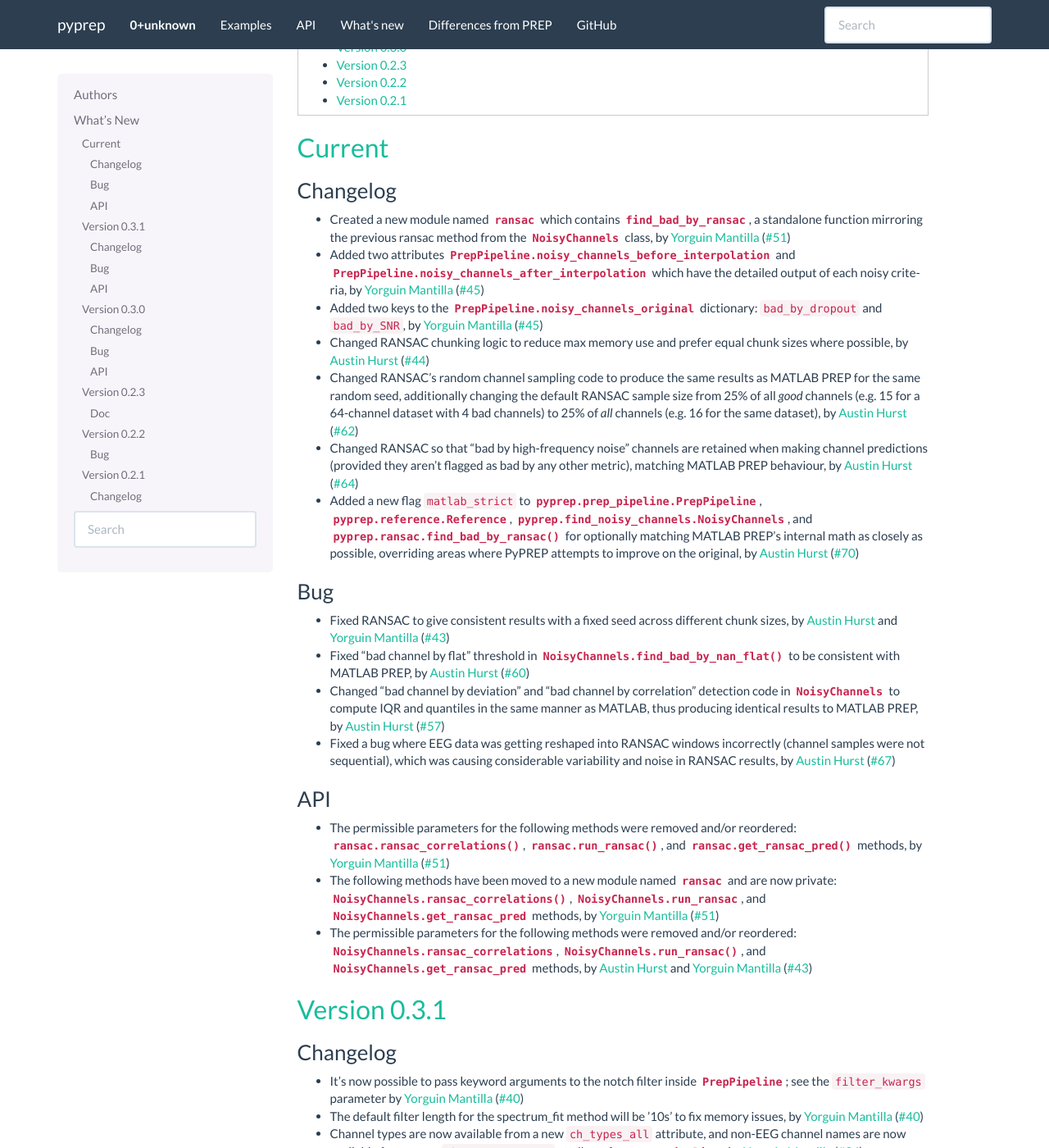
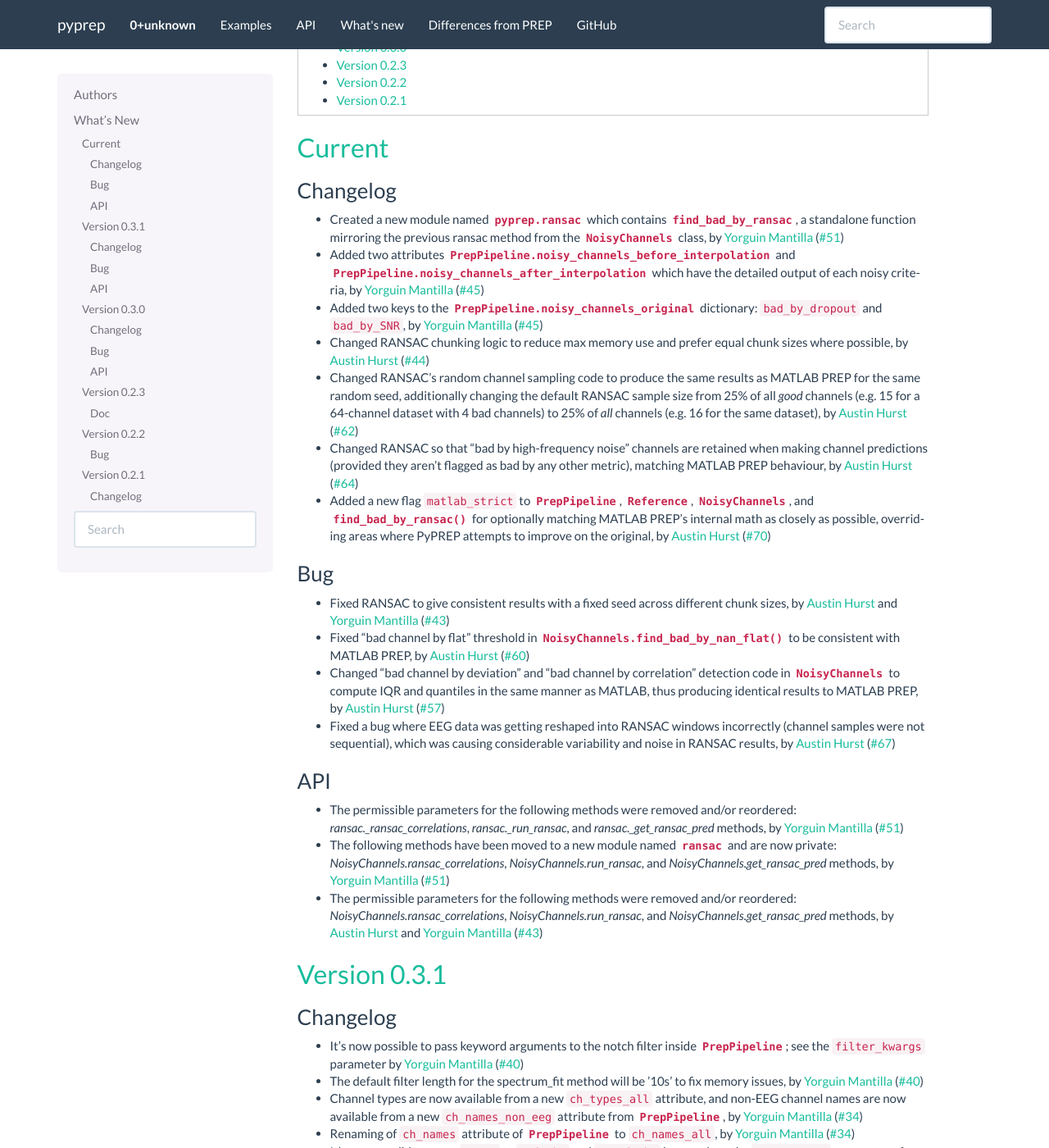
Before and after one commit to sappelhoff/pyprep, a Sphinx documentation site: the page built from docs/whats_new.rst, in a window 1280 px wide and 1400 px high, scrolled down 470 px. Shown: the whole window at 82% size. Built offline with Sphinx 7.4.7, drawn with Linux system fonts in a browser that asks for light colours; some of the changed text lies outside the part shown.

Commit message:
Fix python API reference linking

```diff
--- a/docs/whats_new.rst
+++ b/docs/whats_new.rst
@@ -33,13 +33,13 @@
 
 Changelog
 ~~~~~~~~~
-- Created a new module named :mod:`ransac` which contains :func:`find_bad_by_ransac <ransac.find_bad_by_ransac>`,  a standalone function mirroring the previous ransac method from the :class:`NoisyChannels` class, by `Yorguin Mantilla`_ (:gh:`51`)
-- Added two attributes :attr:`PrepPipeline.noisy_channels_before_interpolation <prep_pipeline.PrepPipeline>` and :attr:`PrepPipeline.noisy_channels_after_interpolation <prep_pipeline.PrepPipeline>` which have the detailed output of each noisy criteria, by `Yorguin Mantilla`_ (:gh:`45`)
-- Added two keys to the :attr:`PrepPipeline.noisy_channels_original <prep_pipeline.PrepPipeline>` dictionary: ``bad_by_dropout`` and ``bad_by_SNR``, by `Yorguin Mantilla`_ (:gh:`45`)
+- Created a new module named :mod:`pyprep.ransac` which contains :func:`find_bad_by_ransac <ransac.find_bad_by_ransac>`,  a standalone function mirroring the previous ransac method from the :class:`NoisyChannels` class, by `Yorguin Mantilla`_ (:gh:`51`)
+- Added two attributes :attr:`PrepPipeline.noisy_channels_before_interpolation <pyprep.PrepPipeline>` and :attr:`PrepPipeline.noisy_channels_after_interpolation <pyprep.PrepPipeline>` which have the detailed output of each noisy criteria, by `Yorguin Mantilla`_ (:gh:`45`)
+- Added two keys to the :attr:`PrepPipeline.noisy_channels_original <pyprep.PrepPipeline>` dictionary: ``bad_by_dropout`` and ``bad_by_SNR``, by `Yorguin Mantilla`_ (:gh:`45`)
 - Changed RANSAC chunking logic to reduce max memory use and prefer equal chunk sizes where possible, by `Austin Hurst`_ (:gh:`44`)
 - Changed RANSAC's random channel sampling code to produce the same results as MATLAB PREP for the same random seed, additionally changing the default RANSAC sample size from 25% of all *good* channels (e.g. 15 for a 64-channel dataset with 4 bad channels) to 25% of *all* channels (e.g. 16 for the same dataset), by `Austin Hurst`_ (:gh:`62`)
 - Changed RANSAC so that "bad by high-frequency noise" channels are retained when making channel predictions (provided they aren't flagged as bad by any other metric), matching MATLAB PREP behaviour, by `Austin Hurst`_ (:gh:`64`)
-- Added a new flag ``matlab_strict`` to :class:`pyprep.prep_pipeline.PrepPipeline`, :class:`pyprep.reference.Reference`, :class:`pyprep.find_noisy_channels.NoisyChannels`, and :func:`pyprep.ransac.find_bad_by_ransac` for optionally matching MATLAB PREP's internal math as closely as possible, overriding areas where PyPREP attempts to improve on the original, by `Austin Hurst`_ (:gh:`70`)
+- Added a new flag ``matlab_strict`` to :class:`~pyprep.PrepPipeline`, :class:`~pyprep.Reference`, :class:`~pyprep.NoisyChannels`, and :func:`~pyprep.ransac.find_bad_by_ransac` for optionally matching MATLAB PREP's internal math as closely as possible, overriding areas where PyPREP attempts to improve on the original, by `Austin Hurst`_ (:gh:`70`)
 
 Bug
 ~~~
@@ -93,7 +93,7 @@
 Changelog
 ~~~~~~~~~
 
-- Include a boolean ``do_detrend`` in :meth:`Reference.robust_reference <reference.Reference>` to indicate whether detrend should be done internally or not for the use with :mod:`find_noisy_channels` module, by `Yorguin Mantilla`_ (:gh:`9`)
+- Include a boolean ``do_detrend`` in :meth:`~pyprep.Reference.robust_reference` to indicate whether detrend should be done internally or not for the use with :class:`~pyprep.NoisyChannels`, by `Yorguin Mantilla`_ (:gh:`9`)
 - Robust average referencing + tests, by  `Victor Xiang`_ (:gh:`6`)
 - Removing trend in the EEG data by high pass filtering and local linear regression + tests, by `Aamna Lawrence`_ (:gh:`6`)
 - Finding noisy channels with comparable output to Matlab + tests-including test for ransac, by `Aamna Lawrence`_ (:gh:`6`)
@@ -105,7 +105,7 @@
 Bug
 ~~~
 
-- Prevent an undoing of the detrending in :mod:`find_noisy_channels` module, by `Yorguin Mantilla`_ (:gh:`9`)
+- Prevent an undoing of the detrending in :class:`~pyprep.NoisyChannels`, by `Yorguin Mantilla`_ (:gh:`9`)
 
 API
 ~~~
```
Also changed, not shown: other parts of docs/whats_new.rst (+12 -12 lines), docs/api.rst (+14 -6 lines), docs/matlab_differences.rst (+3 -4 lines), 4 other files.
